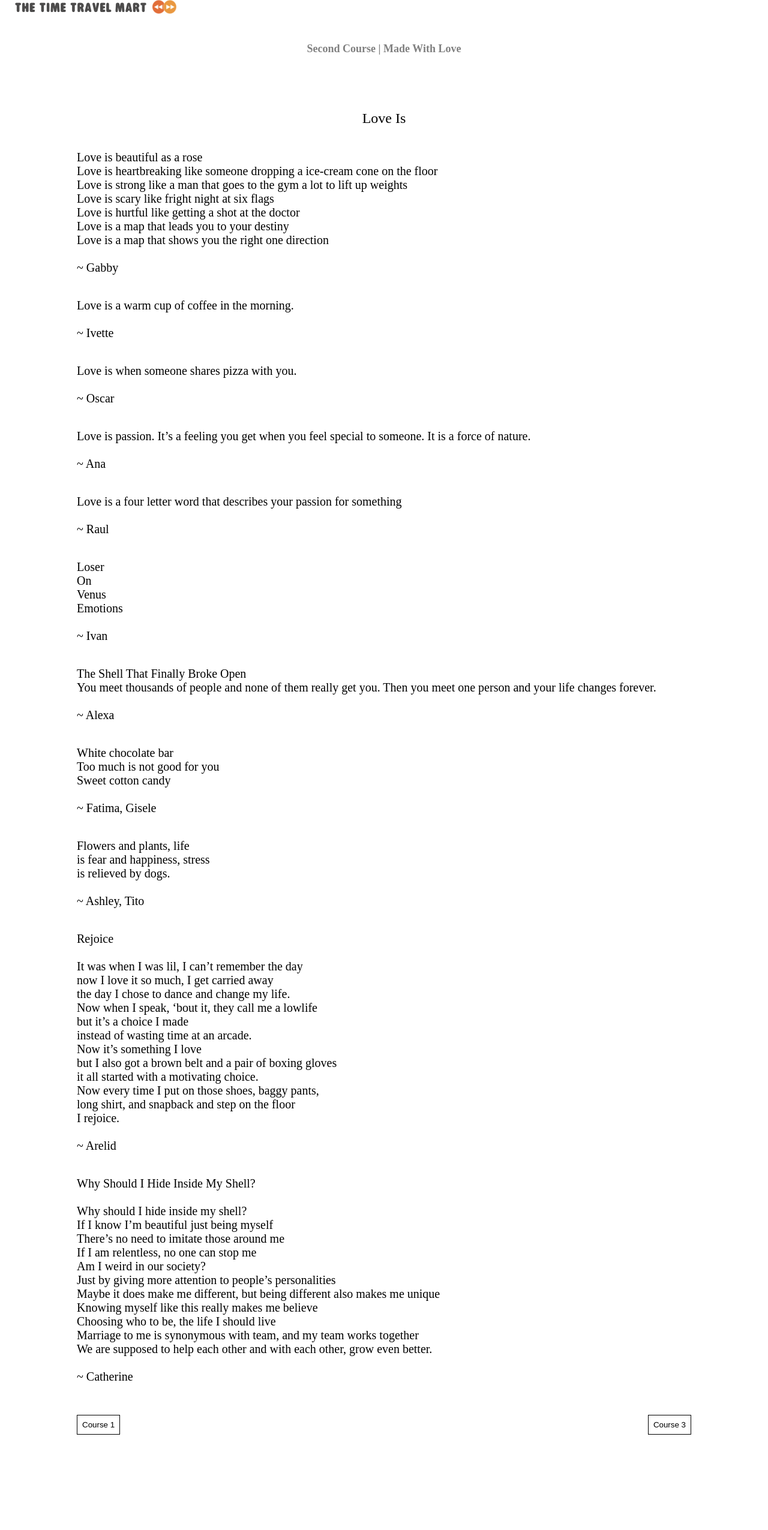
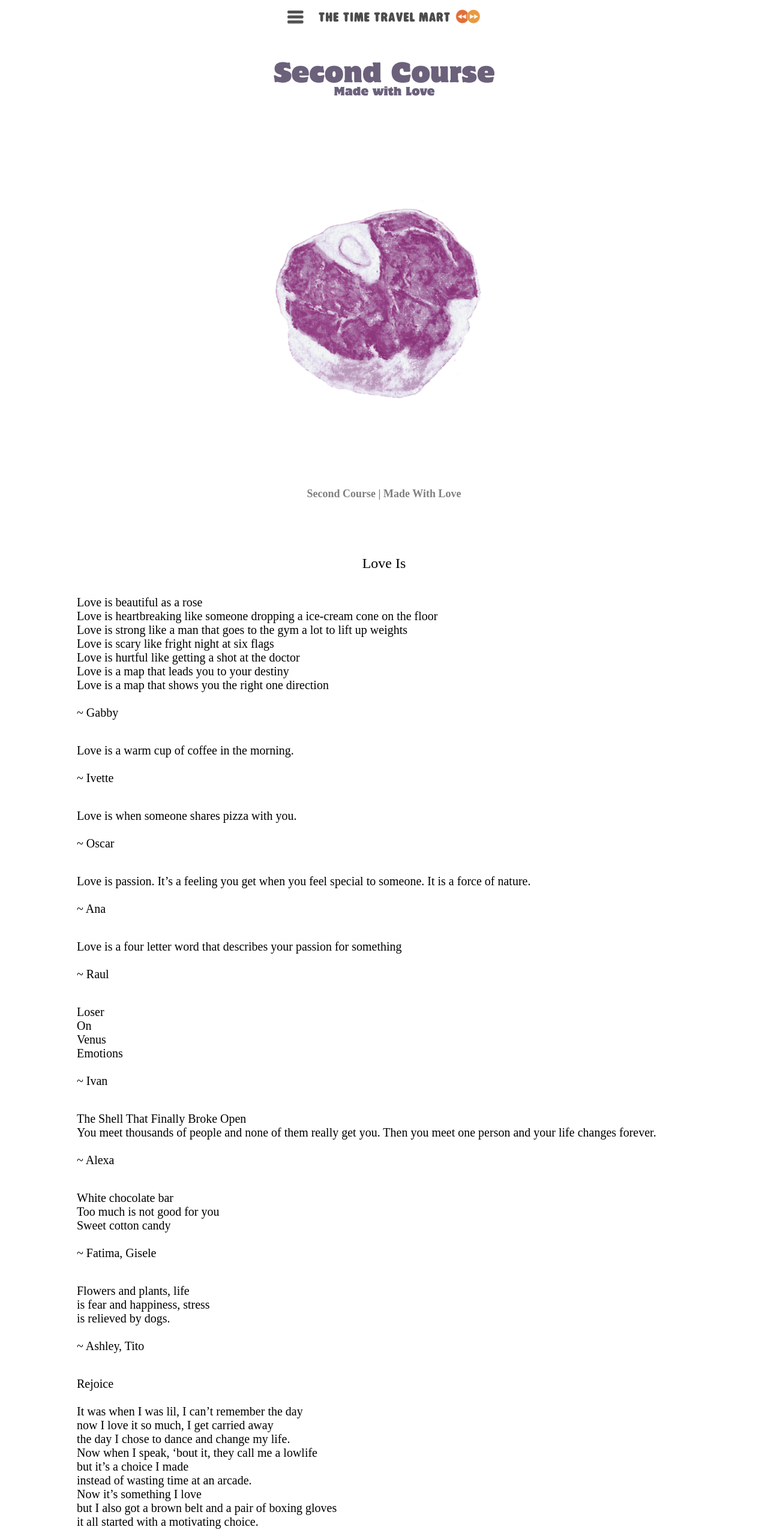
Before and after one commit to vivianha534/ezines, a React (Create React App) app: page /course2 in a window 1280 px wide. Shown: the top 2551 px of the page at 60% size. Before the commit the page ends 2422 px from the top, so only its background shows below. Built offline with nearby package versions, Linux system fonts and the light colour scheme.

Commit message:
updated header

```diff
--- /dev/null
+++ b/src/components/header/Header.css
@@ -0,0 +1,12 @@
+.headerContainer{
+    display: flex;
+    margin-top: 1rem;
+    margin-left: 1rem;
+}
+
+@media only screen and (min-width: 700px) {
+    .headerContainer{
+        margin-left: 0rem;
+        justify-content: center;
+    }
+}
--- a/src/components/header/Header.js
+++ b/src/components/header/Header.js
@@ -1,9 +1,13 @@
 import React from 'react'
 import TimeTravelMartLogo from '../../assets/timetravelmart.svg'
+import menu from '../../assets/menu.svg'
+import './Header.css'
 
 const Header = () => {
     return (
-        <div>
+        <div className='headerContainer'>
+            <div></div>
+            <img className='menu' src={menu} />
             <img src= {TimeTravelMartLogo}/>
         </div>
     )
--- a/src/container/CourseContainer.css
+++ b/src/container/CourseContainer.css
@@ -3,6 +3,11 @@
     flex-direction: column;
     align-items: center;
     margin: 30px;
+}
+
+.coursePhoto{
+    margin-top: 2rem;
+    margin-bottom: 6.5rem;
 }
 
 .title{
--- a/src/container/course1/Course1Container.js
+++ b/src/container/course1/Course1Container.js
@@ -1,15 +1,17 @@
 import React from 'react'
 import Text from '../../components/course1/Text.js'
 import '../CourseContainer.css'
+import FirstCourseMeat from "../../assets/meatCoursePhotos/FirstCourseMeat.svg"
 
 const Course1Container = ({questions}) => {
     return (
         <div className="course">
+            <img className="coursePhoto" src={FirstCourseMeat} />
             <h1 className='title'>First Course | Variety is the Spice of Life </h1>
             <Text questions={questions}/>
             <div className="courseButtonContainer">
                 <a href="/"><button >Home</button></a>
-                <a href="/course2"><button >Course 2</button></a>
+                <a href="/course2"><button >Next</button></a>
             </div>
         </div>
     )
--- a/src/container/course2/Course2Container.js
+++ b/src/container/course2/Course2Container.js
@@ -1,9 +1,11 @@
 import React from 'react'
 import '../CourseContainer.css'
+import SecondCourseMeat from "../../assets/meatCoursePhotos/SecondCourseMeat.svg"
 
 const Course2Container = () => {
     return (
         <div className="course">
+            <img className="coursePhoto" src={SecondCourseMeat} />
             <h1 className='title'>Second Course | Made With Love </h1>
             <h2 className="loveIs">Love Is</h2>
             <p className="text">Love is beautiful as a rose <br /> Love is heartbreaking like someone dropping a ice-cream cone on the floor <br /> Love is strong like a man that goes to the gym a lot to lift up weights <br /> Love is scary like fright night at six flags <br /> Love is hurtful like getting a shot at the doctor <br /> Love is a map that leads you to your destiny <br /> Love is a map that shows you the right one direction <br /> <br /> ~ Gabby <br /> </p>
@@ -19,7 +21,7 @@ const Course2Container = () => {
             <p className="text">Why Should I Hide Inside My Shell? <br/> <br/> Why should I hide inside my shell? <br/> If I know I’m beautiful just being myself <br/> There’s no need to imitate those around me <br/> If I am relentless, no one can stop me <br/> Am I weird in our society? <br/> Just by giving more attention to people’s personalities <br/> Maybe it does make me different, but being different also makes me unique <br/> Knowing myself like this really makes me believe <br/> Choosing who to be, the life I should live <br/> Marriage to me is synonymous with team, and my team works together <br/> We are supposed to help each other and with each other, grow even better. <br/> <br /> ~ Catherine </p>
             <div className="courseButtonContainer">
                 <a href="/course1"><button >Course 1</button></a>
-                <a href="/course3"><button >Course 3</button></a>
+                <a href="/course3"><button >Next</button></a>
             </div>
         </div>
     )
--- a/src/container/course3/Course3Container.js
+++ b/src/container/course3/Course3Container.js
@@ -14,7 +14,7 @@ const Course3Container = () => {
             <p className="text"> Breaking the Sentence <br/> <br/> Why imprison yourself in the past when you have a future? <br/> Why dwell in the memories of long ago <br/> That should be learned from and buried in the distant graveyard <br/> What do you gain? <br/> But a sentence of eternal suffering <br/> Why let those painful memories shape who you are <br/> When you can move forward in life? <br/><br/>~ Jocelyn  </p>
             <div className="courseButtonContainer">
                 <a href="/course2"><button >Course 2</button></a>
-                <a href="/course4"><button >Course 4</button></a>
+                <a href="/course4"><button >Next</button></a>
             </div>
         </div>
     )
--- a/src/container/course4/Course4Container.js
+++ b/src/container/course4/Course4Container.js
@@ -13,7 +13,7 @@ const Course3Container = () => {
             <p className="text">Awaken! <br/> <br/> Fresh out of the womb <br/> yet full of potential <br/> I was crowned in crimson. <br/><br/> Throughout life, <br/> this skin  <br/> has been all shades  <br/> of brown <br/> <br/> However, <br/> my hair has always been  <br/> a sleek <br/> dark river. <br/> Weaved with resilience and ancestral knowledge. <br/> <br/> My mouth <br/> holds a tongue <br/> with a mind  <br/> of its own <br/> <br/> She is unapologetic and untamed. <br/> <br/> ~Regina </p>
             <p className="text"> Beautiful Frijolitos <br/> <br/> “Frijolitos” is how my eighth grade English teacher referred to us, <br/> At first, not knowing it was only hurting us. <br/> She would often say it as a joke <br/> But you can see the menace in her look. <br/> She knew what she was doing but didn’t try to stop <br/> Instead she told herself we were inferior just ‘cause she was on top. <br/> We’d end up selling oranges she’d say <br/> But hey! <br/> Just because we’re brown doesn’t mean we need to frown. <br/> What she didn’t know was we wear a crown everywhere we go. <br/> Embrace your roots <br/> Don’t let oppression get to you! <br/> We might be muy “chiquitos” now <br/> But we will be beautiful “frijolitos” forever <br/> <br/> ~ Alicia </p>
             <div className="courseButtonContainer">
-                <a href="/course3"><button >Course 3</button></a>
+                <a href="/course3"><button >About Us</button></a>
             </div>
         </div>
     )
```
Also changed, not shown: src/assets/menu.svg (added).
